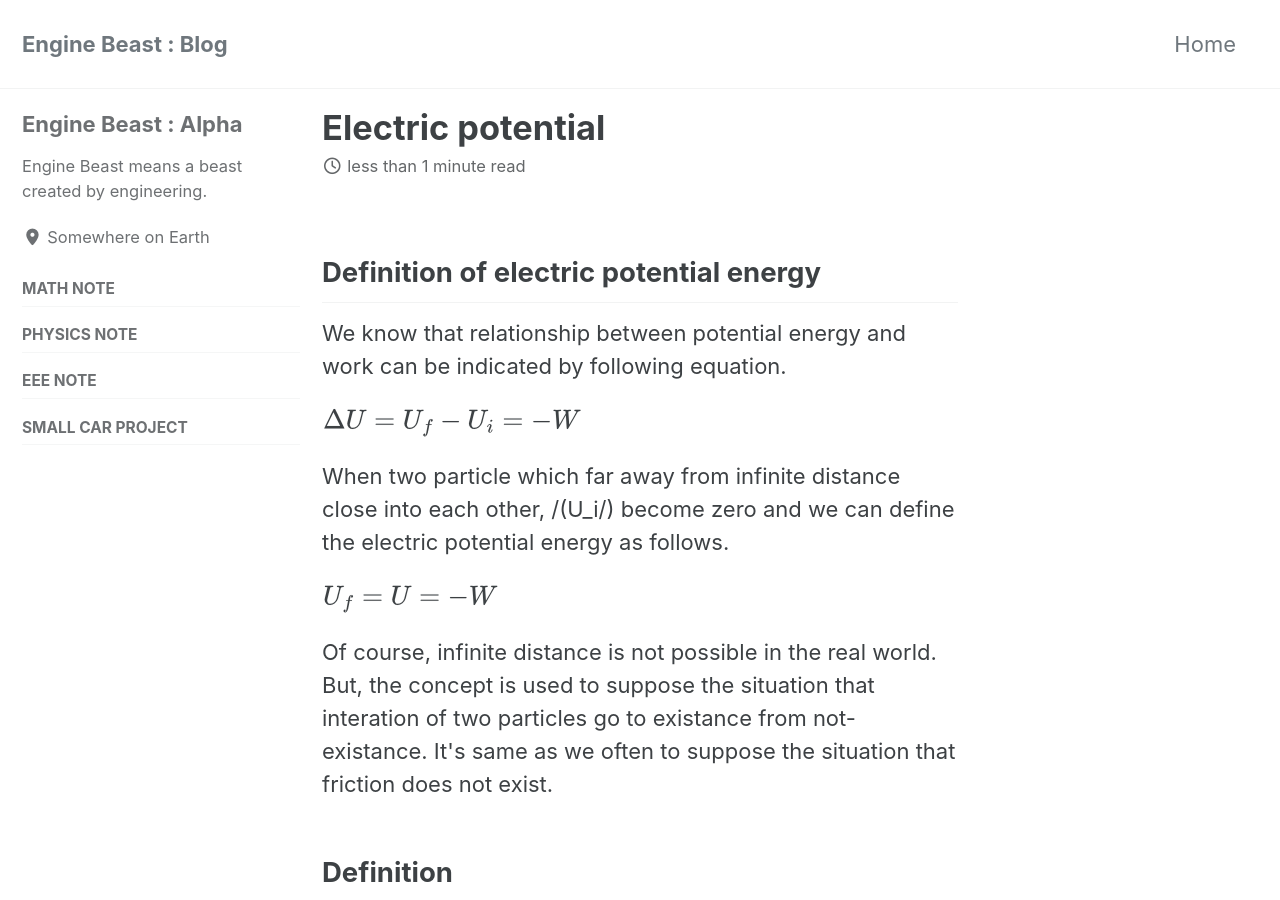
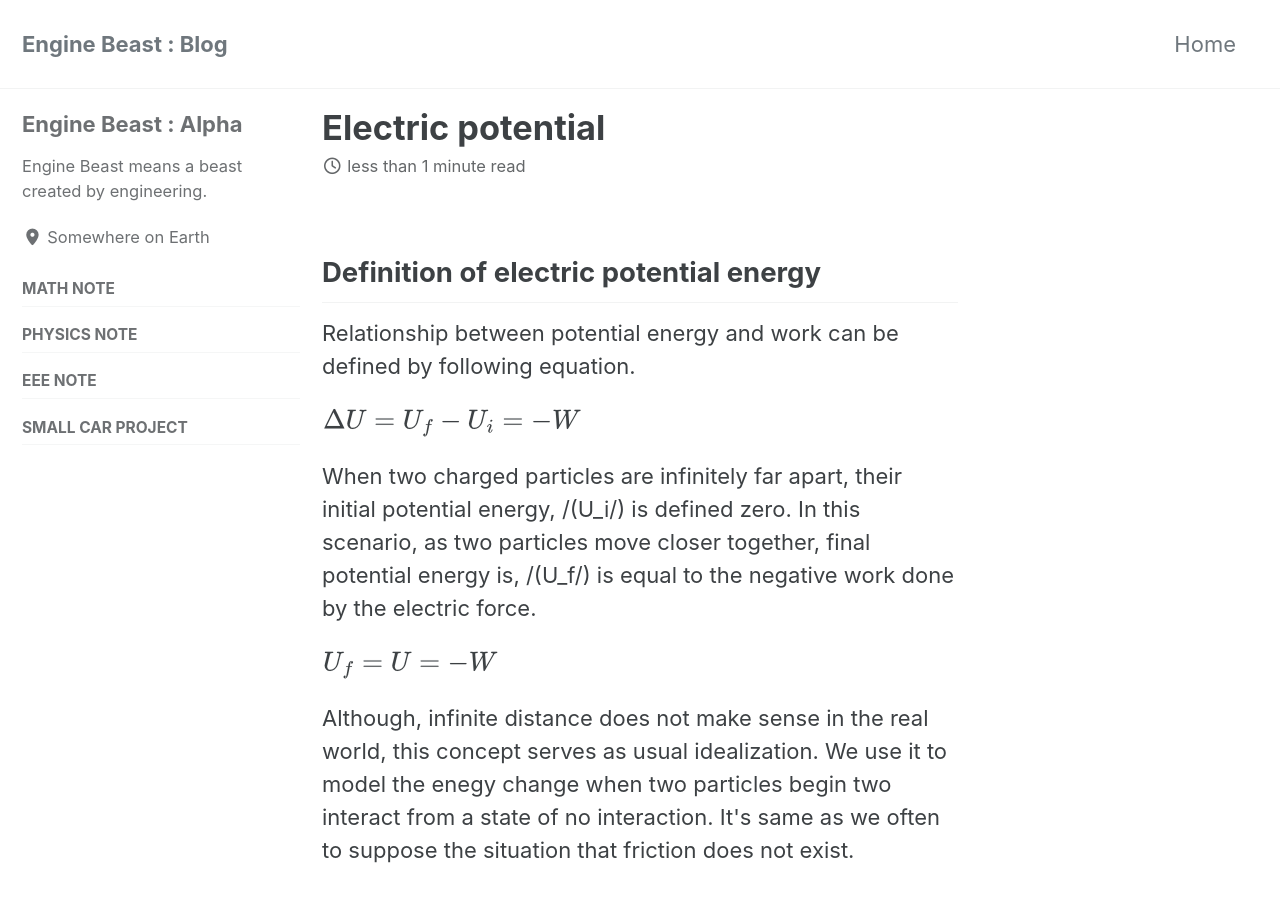
Before and after one commit to enginebeast/enginebeast.github.io, a Jekyll site: the page built from _posts/2025-10-11-electric_potential.html, in a window 1280 px wide and 900 px high. Built offline with Jekyll 4.4.1, drawn with Linux system fonts in a browser that asks for light colours; cached includes are drawn as plain includes.

Commit message:
elec poten energy

```diff
--- a/_posts/2025-10-11-electric_potential.html
+++ b/_posts/2025-10-11-electric_potential.html
@@ -6,21 +6,23 @@ use_math: true
 ---
 
 <h2>Definition of electric potential energy</h2>
-We know that relationship between potential energy and work can be indicated by following equation.
+Relationship between potential energy and work can be defined by following equation.
     $$
     \begin{flalign*}
     \Delta U = U_f - U_i = -W &&
     \end{flalign*}
     $$
 
-When two particle which far away from infinite distance close into each other, /(U_i/) become zero and we can define the electric potential energy as follows.
+When two charged particles are infinitely far apart, their initial potential energy, /(U_i/) is defined zero.
+In this scenario, as two particles move closer together, final potential energy is, /(U_f/) is equal to the negative work done by the electric force.
     $$
     \begin{flalign*}
     U_f = U = -W &&
     \end{flalign*}
     $$
 
-Of course, infinite distance is not possible in the real world. But, the concept is used to suppose the situation that interation of two particles go to existance from not-existance.
+Although, infinite distance does not make sense in the real world, this concept serves as usual idealization.
+We use it to model the enegy change when two particles begin two interact from a state of no interaction.
 It's same as we often to suppose the situation that friction does not exist.
 
 <h2>Definition</h2>
```
